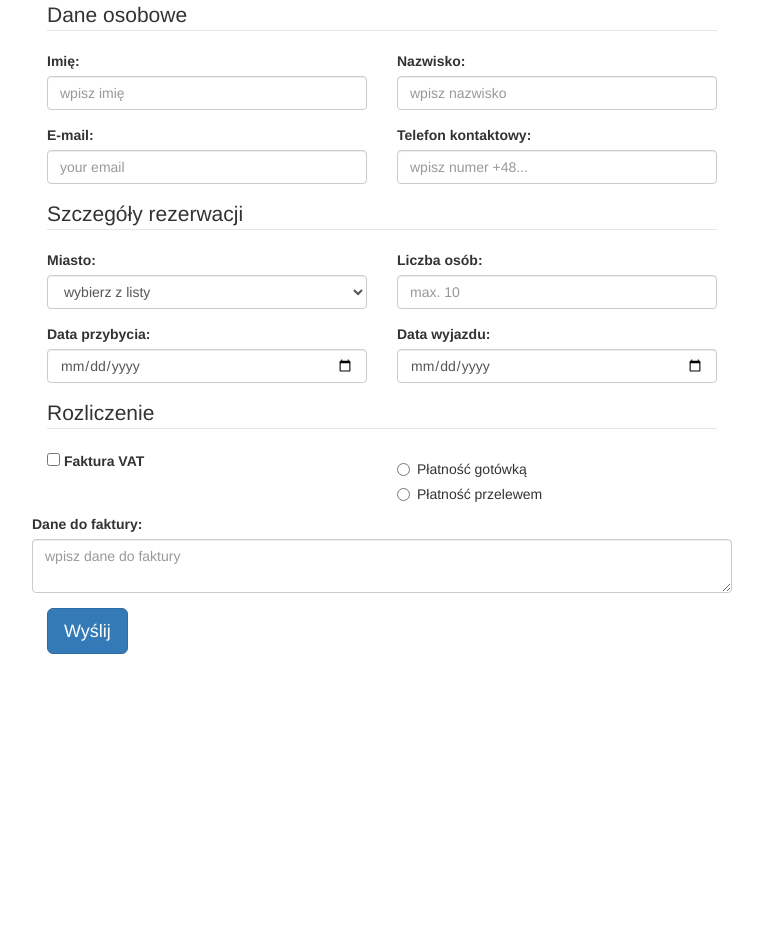
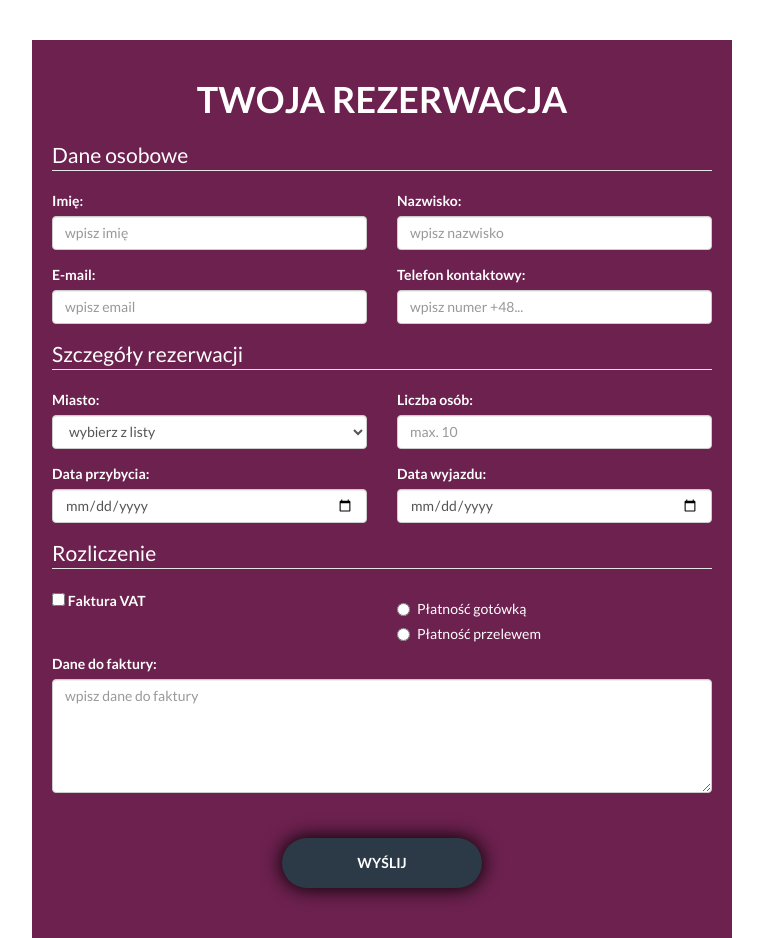
Before and after one commit to katarzynka1234/Booking-form, a website: page index.html in a window 1280 px wide. Shown: the whole page, without its empty margins (258-1021 px from the left). Before the commit the page ends 800 px from the top, so only its background shows below. Drawn offline with nearby package versions, Linux system fonts and the light colour scheme.

Commit message:
Add style (scss)

```diff
--- a/index.html
+++ b/index.html
@@ -4,12 +4,13 @@
 <head>
     <meta charset="UTF-8">
     <title>Booking-form</title>
+    <link rel="stylesheet" href="https://maxcdn.bootstrapcdn.com/bootstrap/3.3.6/css/bootstrap.min.css">
     <link rel="stylesheet" type="text/css" href="css/style.css">
-    <link rel="stylesheet" href="https://maxcdn.bootstrapcdn.com/bootstrap/3.3.6/css/bootstrap.min.css">
 </head>
 
 <body>
     <form class="container">
+        <h1>Twoja rezerwacja</h1>
         <fieldset>
             <legend>Dane osobowe</legend>
             <div class="row">
@@ -25,7 +26,7 @@
             <div class="row">
                 <div class="form-group col-md-6">
                     <label for="email">E-mail:</label>
-                    <input type="email" class="form-control" id="email" required placeholder="your email">
+                    <input type="email" class="form-control" id="email" required placeholder="wpisz email">
                 </div>
                 <div class="form-group col-md-6">
                     <label for="phone">Telefon kontaktowy:</label>
@@ -87,14 +88,15 @@
                         </label>
                     </div>
                 </div>
-                <div class="">
-                    <div class="form-group">
-                        <label>Dane do faktury:</label>
-                        <textarea class="form-control" roows="3" placeholder="wpisz dane do faktury"></textarea>
-                    </div>
+            </div>
+            <div class="row">
+                <div class="form-group col-md-12">
+                    <label>Dane do faktury:</label>
+                    <textarea class="form-control" rows="5" placeholder="wpisz dane do faktury"></textarea>
                 </div>
+            </div>
         </fieldset>
-        <button type="submit" class="btn btn-lg btn-primary">Wyślij</button>
+        <button type="submit" class="btn">Wyślij</button>
     </form>
 
 
--- a/sass/style.scss
+++ b/sass/style.scss
@@ -1,3 +1,11 @@
+@import "https://fonts.googleapis.com/css?family=Lato:400,600,700&subset=latin-ext";
+
+$header-font: 'Lato', sans-serif;
+$bg-color:#6D214F;
+$font-color: #fff;
+$btn-color: #2C3A47;
+
+
 body {
     margin: 0;
     padding: 0;
@@ -6,5 +14,48 @@ body {
 .container {
     max-width: 700px;
     margin: 0 auto;
-    width: 80%
+    width: 80%;
+    background-color: $bg-color;
+    font-family: $header-font;
+    font-weight: 400;
+    color: $font-color;
+    padding: 20px;
+    margin-top: 40px;
+    h1 {
+        text-transform: uppercase;
+        text-align: center;
+        font-weight: 600;
+        margin-bottom: 20px;
+    }
+    fieldset legend {
+        color: $font-color;
+    }
+    button {
+        margin: 30px auto;
+        width:200px;
+        height: 50px;
+        border-radius: 25px;
+        background-color: $btn-color;
+        outline: none;
+        border: none;
+        display: block;
+        box-shadow: 0px 0px 19px 1px black;
+        text-transform: uppercase;
+        font-weight: 600;
+        &:hover{
+            transform: scale(1.2);
+            background-color: $btn-color;
+            color: $font-color;
+        }
+        &:focus,
+        &:active {
+            background-color: $btn-color;
+            outline: none;
+            border: none;
+            color: $font-color;
+        }
+    }
+    .btn:active:focus {
+        outline: none;
+    }
 }
```
Also changed, not shown: css/style.css, 1 other file.
